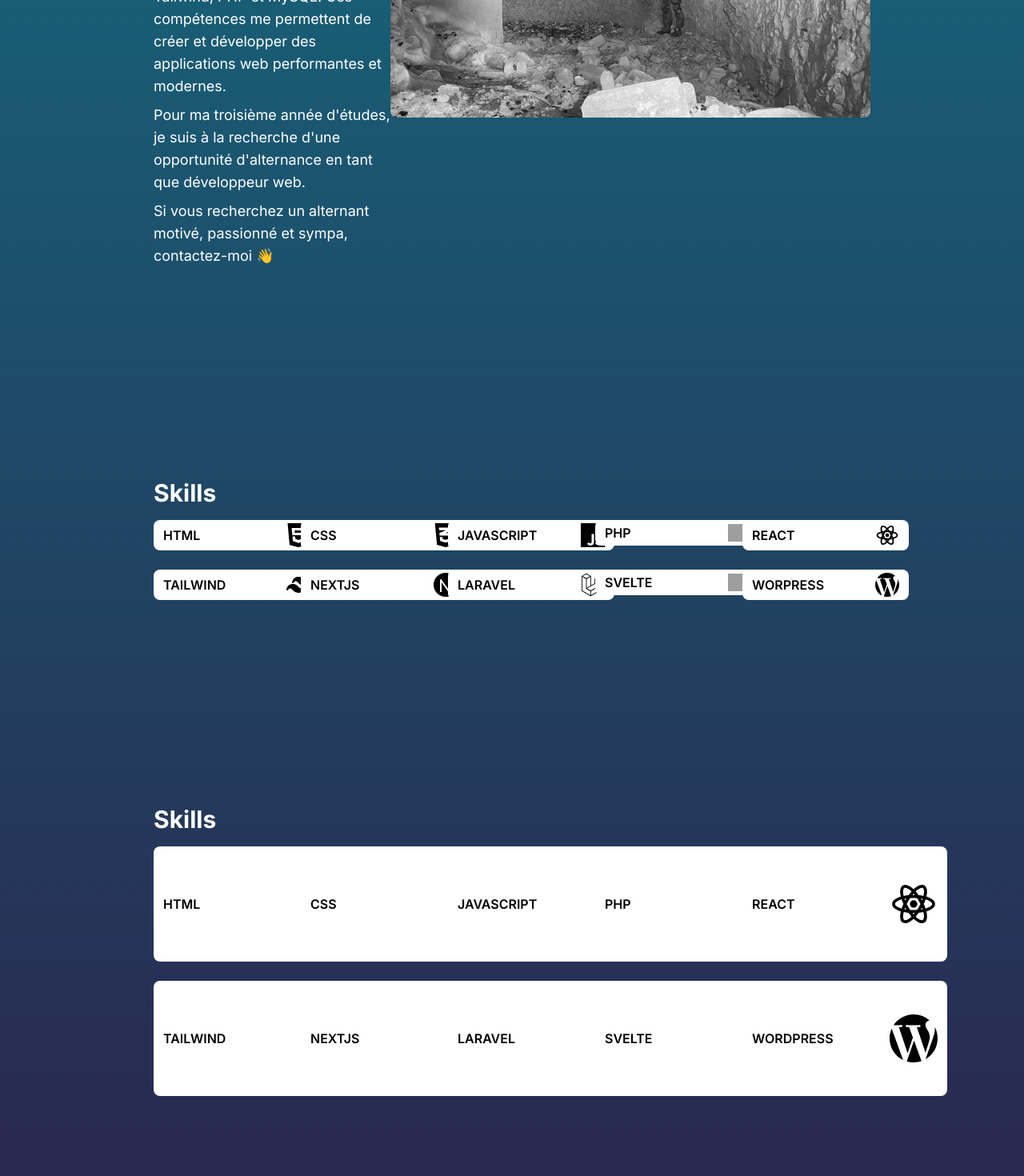
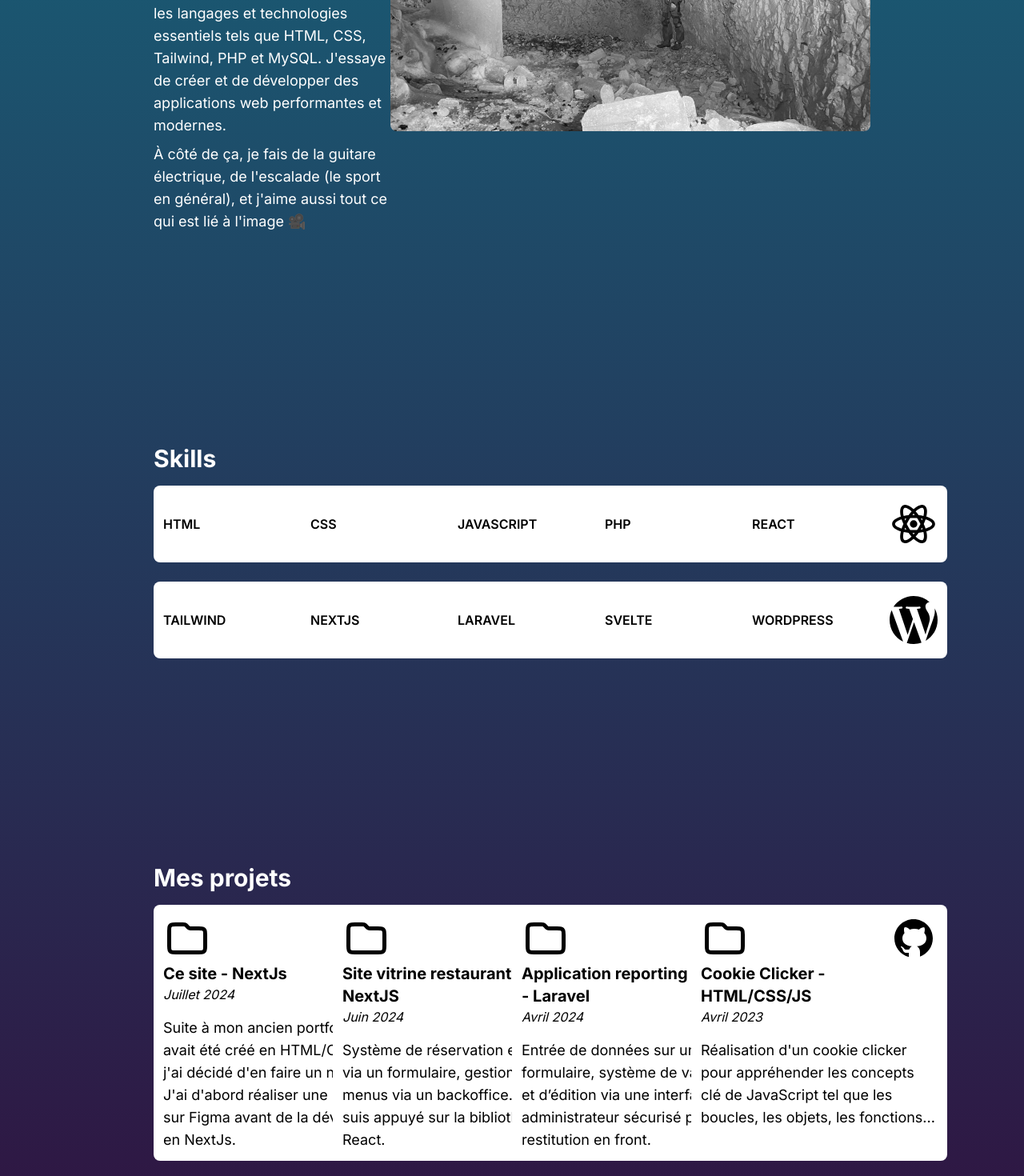
Before and after one commit to zaitsev69/portfolio, a Next.js app: page / in a window 1280 px wide. Shown: the part 1180-2650 px from the top of the page at 80% size. Built offline with nearby package versions, Linux system fonts and the light colour scheme; grey boxes are pictures that could not be loaded.

Commit message:
Animation, link, navbar

```diff
--- a/app/components/about.jsx
+++ b/app/components/about.jsx
@@ -2,13 +2,12 @@ import Image from "next/image";
 
 const About = () => {
     return (
-        <div className="text-white flex justify-between items-center mt-32 ">
+        <div id="about" className="text-white flex justify-between items-center mt-64 ">
             <div className="w-1/2">
                 <h2 className="text-3xl font-bold mb-4">Qui suis-je ?</h2>
-                <p className="mb-2 text-lg">Actuellement en deuxième année de formation en développement web à MyDigitalSchool, je suis passionné par le monde du développement 👨‍💻</p>
-                <p className="mb-2 text-lg">Mon parcours et mes projets personnels m'ont permis de me familiariser avec diverses technologies et frameworks modernes comme Next.js, React, Laravel et Svelte. En plus de mes compétences en développement front-end et back-end, je maîtrise les langages et technologies essentiels tels que HTML, CSS, Tailwind, PHP et MySQL. Ces compétences me permettent de créer et développer des applications web performantes et modernes.</p>
-                <p className="mb-2 text-lg">Pour ma troisième année d'études, je suis à la recherche d'une opportunité d'alternance en tant que développeur web.</p>
-                <p className="mb-2 text-lg">Si vous recherchez un alternant motivé, passionné et sympa, contactez-moi 👋</p>
+                <p className="mb-2 text-lg highlight-text">Actuellement en deuxième année de formation en développement web à MyDigitalSchool et passionné par le monde du développement 👨‍💻</p>
+                <p className="mb-2 text-lg highlight-text">Mon parcours et mes projets personnels m&apos;ont permis de me familiariser avec diverses technologies et frameworks modernes comme Next.js, React, Laravel et Svelte. En plus de mes compétences en développement front-end et back-end, je maîtrise les langages et technologies essentiels tels que HTML, CSS, Tailwind, PHP et MySQL. J&apos;essaye de créer et de développer des applications web performantes et modernes.</p>
+                <p className="mb-2 text-lg highlight-text">À côté de ça, je fais de la guitare électrique, de l&apos;escalade (le sport en général), et j&apos;aime aussi tout ce qui est lié à l&apos;image 🎥</p>
             </div>
 
             <Image
--- a/app/components/navbar.jsx
+++ b/app/components/navbar.jsx
@@ -2,10 +2,10 @@ const Navbar = () => {
     return (
         <div>
             <ul className="flex text-white justify-around py-5 font-semibold">
-                <li><a href="">A propos</a></li>
-                <li><a href="">Skills</a></li>
-                <li><a href="">Projets</a></li>
-                <li><a href="">Contact</a></li>
+                <li><a href="#about">A propos</a></li>
+                <li><a href="#skills">Skills</a></li>
+                <li><a href="#projects">Projets</a></li>
+                <li><a href="#contact">Contact</a></li>
             </ul>
         </div>
 
--- a/app/components/project.jsx
+++ b/app/components/project.jsx
@@ -1,86 +1,98 @@
-import Image from 'next/image'
+"use client"
+
+import React, { useEffect, useRef, useState } from 'react';
+import Image from 'next/image';
+import { motion } from 'framer-motion';
+
+const ProjectCard = ({ title, date, description, url, inView }) => (
+  <motion.div
+    className="bg-white w-80 h-80 rounded-lg p-3 cursor-pointer"
+    whileHover={{ scale: 1.05 }}
+    whileTap={{ scale: 0.95 }}
+    initial={{ opacity: 0, y: 20 }}
+    animate={inView ? { opacity: 1, y: 0 } : { opacity: 0, y: 20 }}
+    transition={{ duration: 0.3 }}
+    onClick={() => window.open(url, '_blank')}
+  >
+    <div className='flex justify-between'>
+      <Image src="/folder.svg" width={60} height={60} alt="Folder Icon" />
+      <Image src="/github.svg" width={60} height={60} alt="GitHub Icon" />
+    </div>
+    <div className='flex-col'>
+      <h3 className='text-xl font-bold'>{title}</h3>
+      <p className='italic'>{date}</p>
+      <p className='text-lg mt-4'>{description}</p>
+    </div>
+  </motion.div>
+);
 
 const Project = () => {
-    return (
-        <div className="mt-64">
-            <h2 className="text-3xl font-bold mb-4 text-white">
-                Mes projets
-            </h2>
-            <div className='grid grid-cols-4  items-center'>
-                <div className="bg-white w-80 h-80 rounded-lg p-3">
-                    <div className='flex justify-between'>
-                        <Image
-                            src="/folder.svg"
-                            width={60}
-                            height={60} />
-                        <Image
-                            src="/github.svg"
-                            width={60}
-                            height={60} />
-                    </div>
-                    <div className='flex-col'>
-                        <h3 className='text-xl font-bold'>Ce site - NextJs</h3>
-                        <p className='italic'>Juillet 2024</p>
-                        <p className='text-lg mt-4'>Suite à mon ancien portfolio qui avait été créer en HTML/CSS/JS j'ai décider d'en faire un nouveau. J'ai d'abord réaliser une maquette sur figma avant de la développer en NextJs.</p>
-                    </div>
-                </div>
-                <div className="bg-white w-80 h-80 rounded-lg p-3">
-                    <div className='flex justify-between'>
-                        <Image
-                            src="/folder.svg"
-                            width={60}
-                            height={60} />
-                        <Image
-                            src="/github.svg"
-                            width={60}
-                            height={60} />
-                    </div>
-                    <div className='flex-col'>
-                        <h3 className='text-xl font-bold'>Site vitrine restaurant
-                            -NextJS</h3>
-                        <p className='italic'>Juin 2024</p>
-                        <p className='text-lg mt-4'>Système de réservation en ligne via un formulaire, gestion des menus via un backoffice. Je me suis appuyer sur la bibliothèque React.</p>
-                    </div>
-                </div>
-                <div className="bg-white w-80 h-80 rounded-lg p-3">
-                    <div className='flex justify-between'>
-                        <Image
-                            src="/folder.svg"
-                            width={60}
-                            height={60} />
-                        <Image
-                            src="/github.svg"
-                            width={60}
-                            height={60} />
-                    </div>
-                    <div className='flex-col'>
-                        <h3 className='text-xl font-bold'>Application reporting incident - Laravel</h3>
-                        <p className='italic'>Avril 2024</p>
-                        <p className='text-lg mt-4'>Entrée de données via formulaire, système de validation et d’édition via une interface administrateur sécurisé puis restitution en front.</p>
-                    </div>
-                </div>
+  const [inView, setInView] = useState(false);
+  const ref = useRef(null);
 
-                <div className="bg-white w-80 h-80 rounded-lg p-3">
-                    <div className='flex justify-between'>
-                        <Image
-                            src="/folder.svg"
-                            width={60}
-                            height={60} />
-                        <Image
-                            src="/github.svg"
-                            width={60}
-                            height={60} />
-                    </div>
-                    <div className='flex-col'>
-                        <h3 className='text-xl font-bold'>Cookie Clicker - HTML/CSS/JS</h3>
-                        <p className='italic'>Avril 2023</p>
-                        <p className='text-lg mt-4'>Réalisation d'un cookie clicker pour appréhender les concepts clés de javascript tel que les boucles, les objets, les fonctions...</p>
-                    </div>
-                </div>
-            </div>
+  useEffect(() => {
+    const observer = new IntersectionObserver(
+      ([entry]) => {
+        setInView(entry.isIntersecting);
+      },
+      { threshold: 0.1 }
+    );
 
-        </div>
+    if (ref.current) {
+      observer.observe(ref.current);
+    }
 
-    );
+    return () => {
+      if (ref.current) {
+        observer.unobserve(ref.current);
+      }
+    };
+  }, []);
+
+  const projects = [
+    {
+      title: "Ce site - NextJs",
+      date: "Juillet 2024",
+      description: "Suite à mon ancien portfolio qui avait été créé en HTML/CSS/JS j'ai décidé d'en faire un nouveau. J'ai d'abord réaliser une maquette sur Figma avant de la développer en NextJs.",
+      url: "https://github.com/zaitsev69/portfolio"
+    },
+    {
+      title: "Site vitrine restaurant - NextJS",
+      date: "Juin 2024",
+      description: "Système de réservation en ligne via un formulaire, gestion des menus via un backoffice. Je me suis appuyé sur la bibliothèque React.",
+      url: "https://github.com/zaitsev69/acacia"
+    },
+    {
+      title: "Application reporting incident - Laravel",
+      date: "Avril 2024",
+      description: "Entrée de données sur un formulaire, système de validation et d’édition via une interface administrateur sécurisé puis restitution en front.",
+      url: "https://github.com/zaitsev69/FFS"
+    },
+    {
+      title: "Cookie Clicker - HTML/CSS/JS",
+      date: "Avril 2023",
+      description: "Réalisation d'un cookie clicker pour appréhender les concepts clé de JavaScript tel que les boucles, les objets, les fonctions...",
+      url: "https://github.com/zaitsev69/cookieclicker"
+    }
+  ];
+
+  return (
+    <div className="mt-64" id="projects" ref={ref}>
+      <h2 className="text-3xl font-bold mb-4 text-white">Mes projets</h2>
+      <div className='grid grid-cols-4 items-center'>
+        {projects.map((project, index) => (
+          <ProjectCard
+            key={index}
+            title={project.title}
+            date={project.date}
+            description={project.description}
+            url={project.url}
+            inView={inView}
+          />
+        ))}
+      </div>
+    </div>
+  );
 };
+
 export default Project;
--- a/app/components/skill.jsx
+++ /dev/null
@@ -1,83 +0,0 @@
-import Image from 'next/image'
-
-const Skill = () => {
-    return (
-        <div className="mt-64">
-            <h2 className="text-3xl font-bold mb-4 text-white">Skills</h2>
-            <div className='grid grid-cols-5 gap-6'>
-                <div className='bg-white flex size-fit w-52 justify-between items-center px-3 py-1 rounded-lg font-semibold'>
-                    <p className='uppercase'>html</p>
-                    <Image
-                    src="/html.svg"
-                    width={30}
-                    height={30}/>
-                </div>
-                <div className='bg-white flex size-fit w-52 justify-between items-center px-3 py-1 rounded-lg font-semibold'>
-                    <p className='uppercase'>css</p>
-                    <Image
-                    src="/css.svg"
-                    width={30}
-                    height={30}/>
-                </div>
-                <div className='bg-white flex size-fit w-52 justify-between items-center px-3 py-1 rounded-lg font-semibold'>
-                    <p className='uppercase'>javascript</p>
-                    <Image
-                    src="/js.svg"
-                    width={30}
-                    height={30}/>
-                </div>
-                <div className='bg-white flex size-fit w-52 justify-between items-center px-3 py-1 rounded-lg font-semibold'>
-                    <p className='uppercase'>php</p>
-                    <Image
-                    src="/php.svg"
-                    width={30}
-                    height={30}/>
-                </div>
-                <div className='bg-white flex size-fit w-52 justify-between items-center px-3 py-1 rounded-lg font-semibold'>
-                    <p className='uppercase'>react</p>
-                    <Image
-                    src="/react.svg"
-                    width={30}
-                    height={30}/>
-                </div>
-                <div className='bg-white flex size-fit w-52 justify-between items-center px-3 py-1 rounded-lg font-semibold'>
-                    <p className='uppercase'>tailwind</p>
-                    <Image
-                    src="/tailwind.svg"
-                    width={30}
-                    height={30}/>
-                </div>
-                <div className='bg-white flex size-fit w-52 justify-between items-center px-3 py-1 rounded-lg font-semibold'>
-                    <p className='uppercase'>nextjs</p>
-                    <Image
-                    src="/nextjs.svg"
-                    width={30}
-                    height={30}/>
-                </div>
-                <div className='bg-white flex size-fit w-52 justify-between items-center px-3 py-1 rounded-lg font-semibold'>
-                    <p className='uppercase'>laravel</p>
-                    <Image
-                    src="/laravel.svg"
-                    width={30}
-                    height={30}/>
-                </div>
-                <div className='bg-white flex size-fit w-52 justify-between items-center px-3 py-1 rounded-lg font-semibold'>
-                    <p className='uppercase'>svelte</p>
-                    <Image
-                    src="/svelte.svg"
-                    width={30}
-                    height={30}/>
-                </div>
-                <div className='bg-white flex size-fit w-52 justify-between items-center px-3 py-1 rounded-lg font-semibold'>
-                    <p className='uppercase'>worpress</p>
-                    <Image
-                    src="/wordpress.svg"
-                    width={30}
-                    height={30}/>
-                </div>
-
-            </div>
-        </div>
-    );
-};
-export default Skill;
--- a/app/components/skilldeux.jsx
+++ b/app/components/skilldeux.jsx
@@ -13,24 +13,24 @@ const SkillDeux = () => {
     const skills = [
         { name: 'html', src: '/html.svg', description: 'Maîtrise 80%' },
         { name: 'css', src: '/css.svg', description: 'Maîtrise 70%' },
-        { name: 'javascript', src: '/js.svg', description: 'A programming language commonly used in web development.' },
-        { name: 'php', src: '/php.svg', description: 'A server scripting language used to make web pages interactive.' },
-        { name: 'react', src: '/react.svg', description: 'A JavaScript library for building user interfaces.' },
-        { name: 'tailwind', src: '/tailwind.svg', description: 'A utility-first CSS framework for rapid UI development.' },
-        { name: 'nextjs', src: '/nextjs.svg', description: 'A React framework for server-rendered or statically-exported React applications.' },
-        { name: 'laravel', src: '/laravel.svg', description: 'A PHP framework for web artisans.' },
-        { name: 'svelte', src: '/svelte.svg', description: 'A JavaScript framework for building user interfaces.' },
-        { name: 'wordpress', src: '/wordpress.svg', description: 'A content management system (CMS) for building websites and blogs.' },
+        { name: 'javascript', src: '/js.svg', description: 'Maîtrise 60%' },
+        { name: 'php', src: '/php.svg', description: 'Maîtrise 60%' },
+        { name: 'react', src: '/react.svg', description: 'Maîtrise 60%' },
+        { name: 'tailwind', src: '/tailwind.svg', description: 'Maîtrise 80%' },
+        { name: 'nextjs', src: '/nextjs.svg', description: 'Maîtrise 70%' },
+        { name: 'laravel', src: '/laravel.svg', description: 'Maîtrise 50%' },
+        { name: 'svelte', src: '/svelte.svg', description: 'Maîtrise 60%' },
+        { name: 'wordpress', src: '/wordpress.svg', description: 'Maîtrise 90%' },
     ];
 
     return (
-        <div className="mt-64">
+        <div id="skills" className="mt-64">
             <h2 className="text-3xl font-bold mb-4 text-white">Skills</h2>
             <div className='grid grid-cols-5 gap-6'>
                 {skills.map((skill, index) => (
                     <div
                         key={index}
-                        className={`card-container bg-white flex w-64 h-36 justify-center items-center rounded-lg font-semibold relative ${flipped[index] ? 'flip' : ''}`}
+                        className={`card-container bg-white flex w-64 h-24 justify-center items-center rounded-lg font-semibold relative ${flipped[index] ? 'flip' : ''}`}
                         onMouseEnter={() => handleFlip(index)}
                         onMouseLeave={() => handleFlip(index)}
                     >
--- a/app/globals.css
+++ b/app/globals.css
@@ -38,11 +38,11 @@ body {
   font-family: var(--font-inter);
 }
 
-
+/*typing*/
 
 .typing-demo {
-  width: 24ch;
-  animation: typing 2s steps(24), blink .5s step-end infinite alternate;
+  width: 37ch;
+  animation: typing 3s steps(37), blink .5s step-end infinite alternate;
   white-space: nowrap;
   overflow: hidden;
   border-right: 3px solid;
@@ -62,6 +62,8 @@ body {
   }
 }
 
+
+/*animate pic*/
 .grow {
   transition: all .2s ease-in-out;
 }
@@ -86,7 +88,7 @@ body {
 
 
 
-
+/*Card skill*/
 
   .relative {
     perspective: 1000px;
@@ -118,3 +120,50 @@ body {
     top: 0;
     left: 0;
 }
+
+/*Highlight about*/
+
+.highlight-text {
+  position: relative;
+  display: inline-block;
+  cursor: pointer;
+  transition: color 0.3s ease-out;
+  color: rgb(255, 255, 255);
+}
+
+.highlight-text::before {
+  content: '';
+  position: absolute;
+  top: 0;
+  left: 0;
+  width: 100%;
+  height: 100%;
+  background-color: white;
+  z-index: -1;
+  transform: scaleX(0);
+  transform-origin: left;
+  transition: transform 0.5s ease-out, box-shadow 0.5s ease-out;
+}
+
+.highlight-text:hover {
+  color: #064b52; /* switch color */
+}
+
+.highlight-text:hover::before {
+  transform: scaleX(1);
+  box-shadow: 0px 4px 15px rgba(0, 0, 0, 0.2); /* bow shadow */
+}
+
+
+@keyframes gradient-move {
+  0% {
+    background-position: 0% 50%;
+  }
+  100% {
+    background-position: 100% 50%;
+  }
+}
+
+html {
+  scroll-behavior: smooth;
+}
--- a/app/layout.tsx
+++ b/app/layout.tsx
@@ -5,8 +5,8 @@ import "./globals.css";
 const inter = Inter({ subsets: ["latin"] });
 
 export const metadata: Metadata = {
-  title: "Create Next App",
-  description: "Generated by create next app",
+  title: "Nathan Cadilhac Website",
+  description: "Portfolio de Nathan Cadilhac développeur web situé à Lyon. On y retrouve ses projets, ses skills ainsi qu'une présentation de qui il est",
 };
 
 export default function RootLayout({
--- a/app/page.tsx
+++ b/app/page.tsx
@@ -2,7 +2,6 @@ import Image from "next/image";
 import Navbar from '../app/components/navbar';
 import Hero from '../app/components/hero';
 import About from '../app/components/about';
-import Skill from '../app/components/skill';
 import Project from '../app/components/project';
 import Contact from '../app/components/contact';
 import Footer from '../app/components/footer';
@@ -14,7 +13,6 @@ export default function Home() {
       <Navbar />
       <Hero />
       <About />
-      <Skill />
       <Skilldeux />
       <Project />
       <Contact />
--- a/package.json
+++ b/package.json
@@ -9,9 +9,10 @@
     "lint": "next lint"
   },
   "dependencies": {
+    "framer-motion": "^11.2.13",
     "next": "14.2.4",
-    "react": "^18",
-    "react-dom": "^18"
+    "react": "^18.3.1",
+    "react-dom": "^18.3.1"
   },
   "devDependencies": {
     "@types/node": "^20",
```
Also changed, not shown: app/components/contact.jsx (+11 -7 lines), app/components/hero.tsx (+15 -6 lines), public/profil2.png (added), 1 other file (tests, documents, lock files or other folders).
